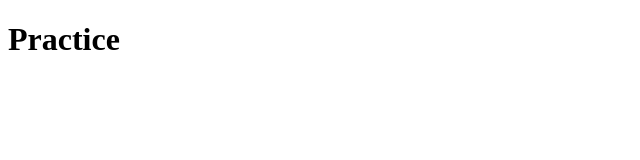
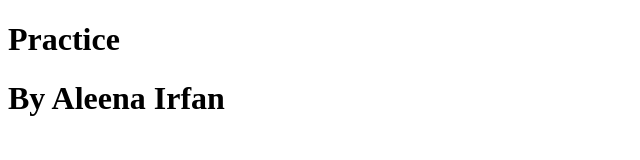
Before and after one commit to Aleena921/Practice, a plain HTML site: page index.html in a window 1280 px wide. Shown: the whole page, without its empty margins (0-640 px from the left). Drawn offline with Linux system fonts and the light colour scheme.

Commit message:
Update index.html

```diff
--- a/index.html
+++ b/index.html
@@ -8,5 +8,6 @@
 </head>
 <body>
     <h1>Practice</h1>
+    <h1>By Aleena Irfan<h1>
 </body>
 </html>
```
